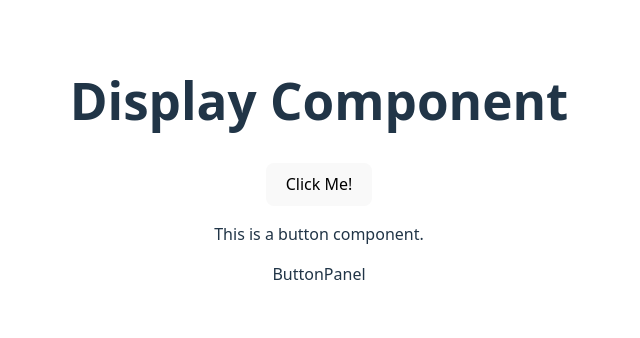
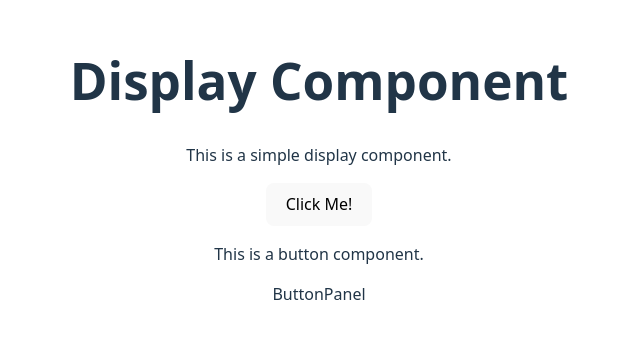
Before and after one commit to Lvly-00/React-Calculator, a React (Vite) app: page / in a window 1280 px wide. Shown: the part 230-568 px from the top of the page, without its empty margins (321-961 px from the left). Built offline with nearby package versions, Linux system fonts and the light colour scheme.

Commit message:
Update Display.jsx

```diff
--- a/src/components/Display.jsx
+++ b/src/components/Display.jsx
@@ -4,6 +4,7 @@ const Display = (props) => {
   return (
     <div>
       <h1>Display Component {props.value}</h1>
+      <p>This is a simple display component.</p>
     </div>
   );
 }
```
